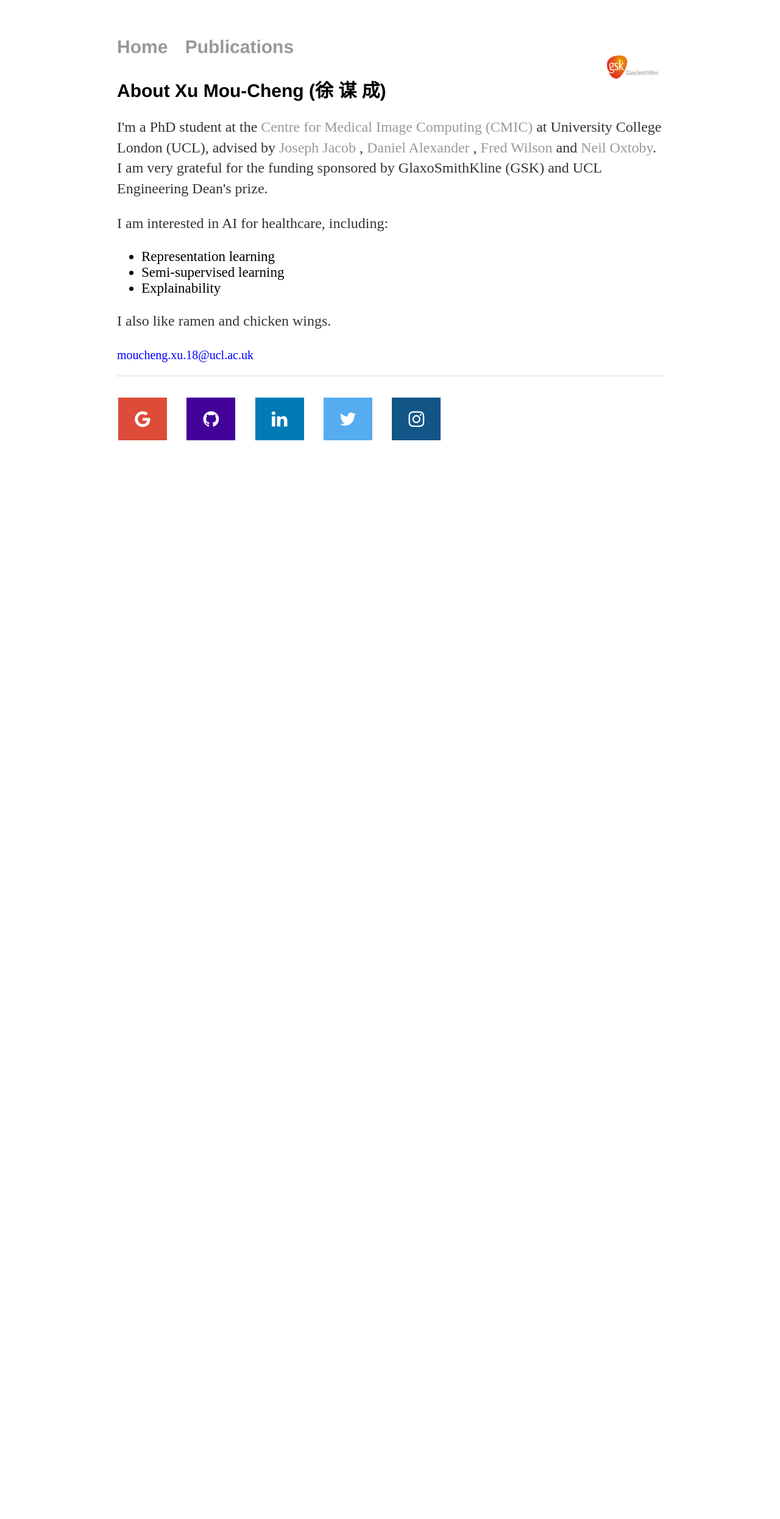
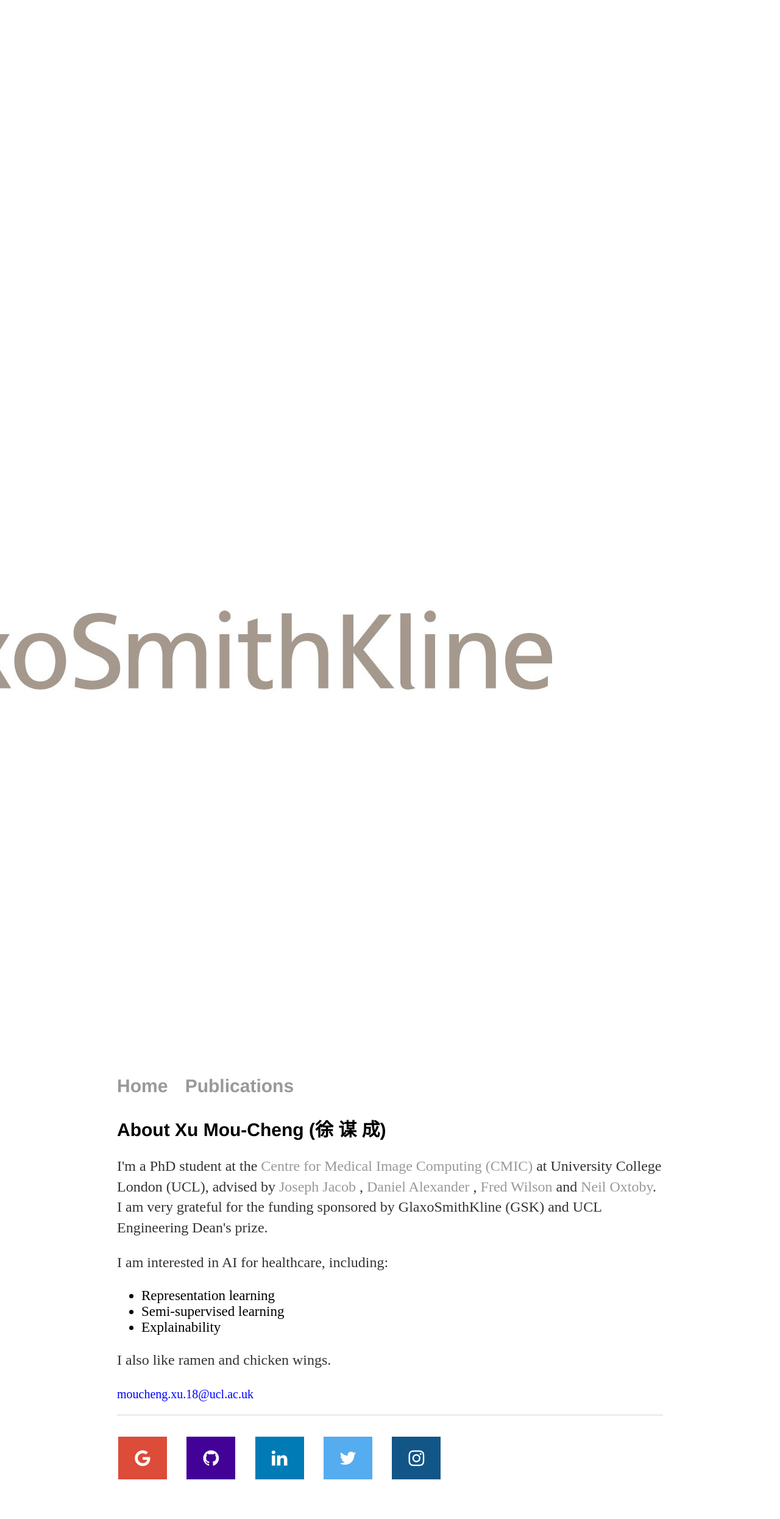
Before and after one commit to moucheng2017/mouchengxu.github.io, a Jekyll site: the page built from index.html, in a window 1280 px wide. Shown: the whole page at 61% size. Built offline with Jekyll 4.4.1, drawn with Linux system fonts in a browser that asks for light colours; before the commit the page ends 900 px from its top, so only the background shows below that.

Commit message:
Update main.css

```diff
--- a/css/main.css
+++ b/css/main.css
@@ -18,8 +18,6 @@ nav ul li, footer ul li {
 
 nav img{
     float:right;
-    height: 100px;
-    width: 100px;
 }
 
 a {
```
